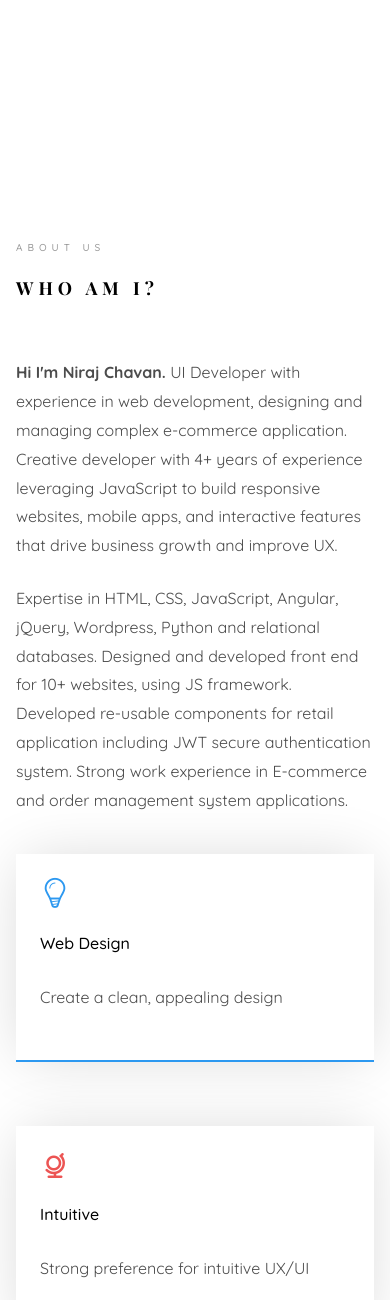
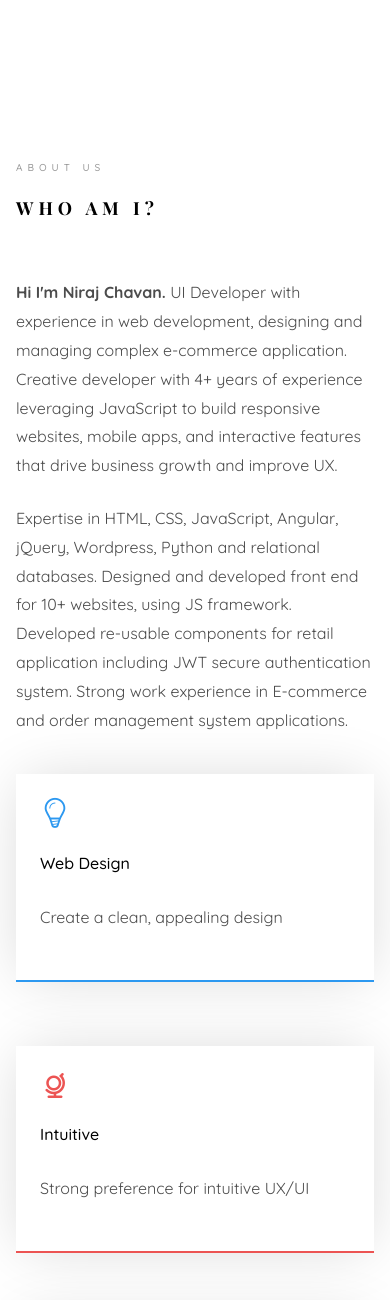
Before and after one commit to devnirajc/niraj-chavan, a PHP site: page / in a window 390 px wide. Shown: the part 845-2145 px from the top of the page. Run offline with PHP 8.4, Linux system fonts and the light colour scheme; some libraries are stand-ins or nearby versions; some web fonts are replaced.

Commit message:
JS files changes

```diff
--- a/js/main.js
+++ b/js/main.js
@@ -88,10 +88,10 @@
 							}
 
 							el.removeClass('item-animate');
-						}, k * 200, 'easeInOutExpo');
+						}, k * 10, 'easeInOutExpo');
 					});
 
-				}, 100);
+				}, 10);
 
 			}
 
--- a/sass/style.css
+++ b/sass/style.css
@@ -283,7 +283,6 @@ figure figcaption {
 @media screen and (max-width: 768px) {
   #colorlib-main {
     width: 100%;
-    padding: 0 1em;
   }
 }
 
@@ -520,8 +519,7 @@ body.offcanvas .colorlib-nav-toggle {
   .colorlib-about,
   .colorlib-services,
   .colorlib-contact {
-    padding-top: 5em;
-    padding-bottom: 8em;
+    padding: 0em 1em 8em 1em;
   }
 }
 
--- a/sass/style.scss
+++ b/sass/style.scss
@@ -395,7 +395,6 @@ figure {
 
 	@media screen and (max-width: $screen-sm) {
 		width: 100%;
-		padding: 0 1em;
 	}
 }
 
@@ -614,8 +613,7 @@ body {
 	display: block;
 
 	@media screen and(max-width: $screen-sm) {
-		padding-top: 5em;
-		padding-bottom: 8em;
+		padding: 0em 1em 8em 1em;
 	}
 }
 
```
Also changed, not shown: 1 other file.
